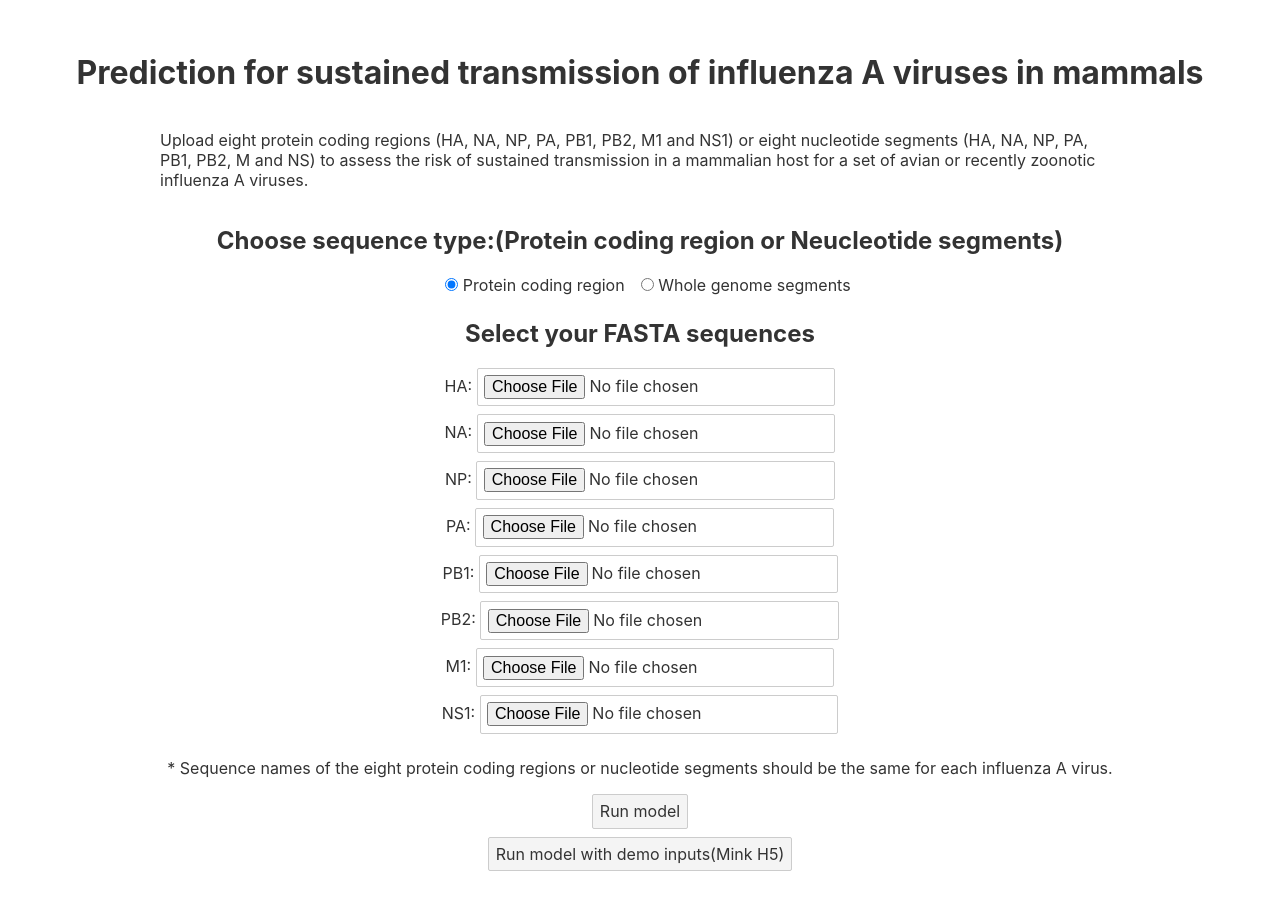
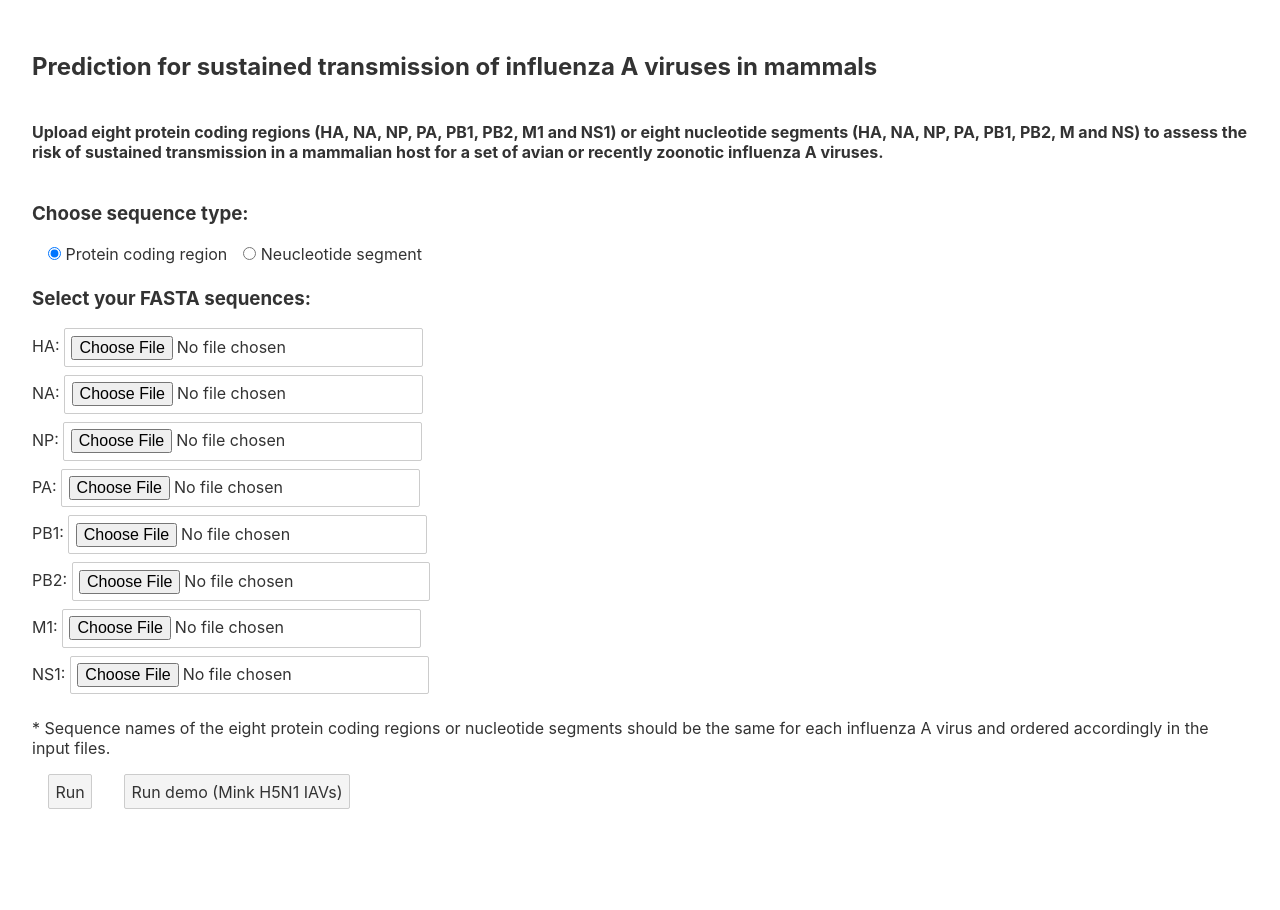
Before and after one commit to id-bioinfo/IAVs_sustained_transmission_prediction_website, a Svelte app: page / in a window 1280 px wide. After the commit the page ends 849 px from the top, so only its background shows below. Built offline with nearby package versions, Linux system fonts and the light colour scheme.

Commit message:
add commentary

```diff
--- a/src/App.svelte
+++ b/src/App.svelte
@@ -7,7 +7,7 @@
   const maxFetch = 100 // max get result fetch until error
   const maxErrorFetch = 5 // max fetch for getting error
   const tableColNameSeq = "Sequence Name"
-  const tableColNamePrediction = "Prediction (sustained transmission: +1, sporadic infection: -1)"
+  const tableColNamePrediction = "Prediction"
 
   let inputFiles = {
     HA: null,
@@ -194,18 +194,16 @@
 </svelte:head>
 
 <div class="main">
-  <h1>
-    <center>
-      Prediction for sustained transmission of influenza A viruses in mammals
-    </center>
-  </h1>
-  <p>
+  <h2>
+        Prediction for sustained transmission of influenza A viruses in mammals
+  </h2>
+  <h4>
     Upload eight protein coding regions (HA, NA, NP, PA, PB1, PB2, M1 and NS1)
     or eight nucleotide segments (HA, NA, NP, PA, PB1, PB2, M and NS) to assess
     the risk of sustained transmission in a mammalian host for a set of avian or
     recently zoonotic influenza A viruses.
-  </p>
-  <h2>Choose sequence type:(Protein coding region or Neucleotide segments)</h2>
+  </h4>
+  <h3>Choose sequence type:</h3>
   <div class="row">
     <label class="runtypebutton">
       <input type="radio" bind:group={runtype} name="runtype" value="CDS" />
@@ -213,10 +211,10 @@
     </label>
     <label>
       <input type="radio" bind:group={runtype} name="runtype" value="WGS" />
-      Whole genome segments
+      Neucleotide segment
     </label>
   </div>
-  <h2>Select your FASTA sequences</h2>
+  <h3>Select your FASTA sequences:</h3>
   {#each Object.entries(inputFiles) as [inputType, _]}
     <label>
       {inputType}{#if (inputType === "M" || inputType === "NS") && runtype === "CDS"}1{/if}:
@@ -224,20 +222,32 @@
     </label>
   {/each}
   <p>
+   <left>
     * Sequence names of the eight protein coding regions or nucleotide segments
-    should be the same for each influenza A virus.
+    should be the same for each influenza A virus and ordered accordingly in the input files.
+   </left>
   </p>
   {#if promise === null}
-    <button on:click={handleSubmit}>Run model</button>
-    <button on:click={handleRunDemo}>Run model with demo inputs(Mink H5)</button>
+   <div class="row">
+    <label class="runtypebutton">
+     	<button on:click={handleSubmit}>Run</button>
+    </label>
+    <label class="runtypebutton">
+     	<button on:click={handleRunDemo}>Run demo (Mink H5N1 IAVs)</button>
+    </label>
+   </div>
   {/if}
   {#await promise}
     <p>Loading...</p>
   {:then res}
     {#if res}
-      <h2>Success, here is the result:</h2>
+      <h3>SVM Prediction</h3>
       <Table tableData={res[0]} style="blueTable" />
-      <h2>2D projection by linear discriminant analysis</h2>
+      <p>
+        <b>1</b> is sustained transmission potential in mammalian hosts; <b>-1</b> is predicted to sporadic infection in mammals.
+        The prediction is based on a combination of GC content and CG dinucleotide frequencies of eight CDS or segments using developed SVM model.
+      </p>
+      <h3>Visualization by 2D projection</h3>
       <div class="graphContainer">
         <Graph data={res[1]} />
         <img class="legend" src="./legends.PNG" alt="Graph legends" />
@@ -245,9 +255,9 @@
       <p>
         Positions of the tested IAVs (brown points) are shown on the
         distributions of avian and sporadic mammalian IAVs (gray zones), and
-        persistent mammalian lineages (red zones). Hover your mouse on the
-        points to see their sequence names. The earliest sequences in persistent
-        mammalian lineages are also highlighted.
+        persistent mammalian lineages (red zones), estimated by linear discriminant analysis.
+        Hover your mouse on the points to see their sequence names.
+        The earliest sequences in persistent mammalian lineages are also highlighted.
       </p>
       <!-- <button on:click|once={handleDeleteResult}>Delete result</button> -->
     {/if}
@@ -263,8 +273,8 @@
     padding: 32px;
     display: flex;
     flex-direction: column;
-    align-items: center;
-    justify-content: center;
+    align-items: left;
+    justify-content: left;
   }
 
   div.row {
@@ -290,8 +300,4 @@
     height: 260px;
   }
 
-  p {
-    padding-left: 128px;
-    padding-right: 128px;
-  }
 </style>
```
